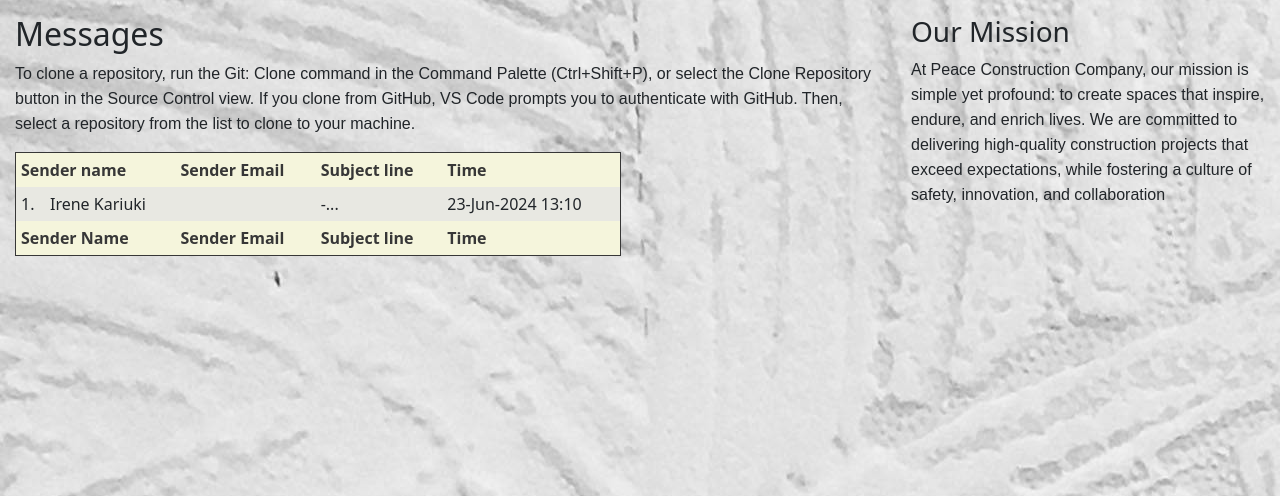
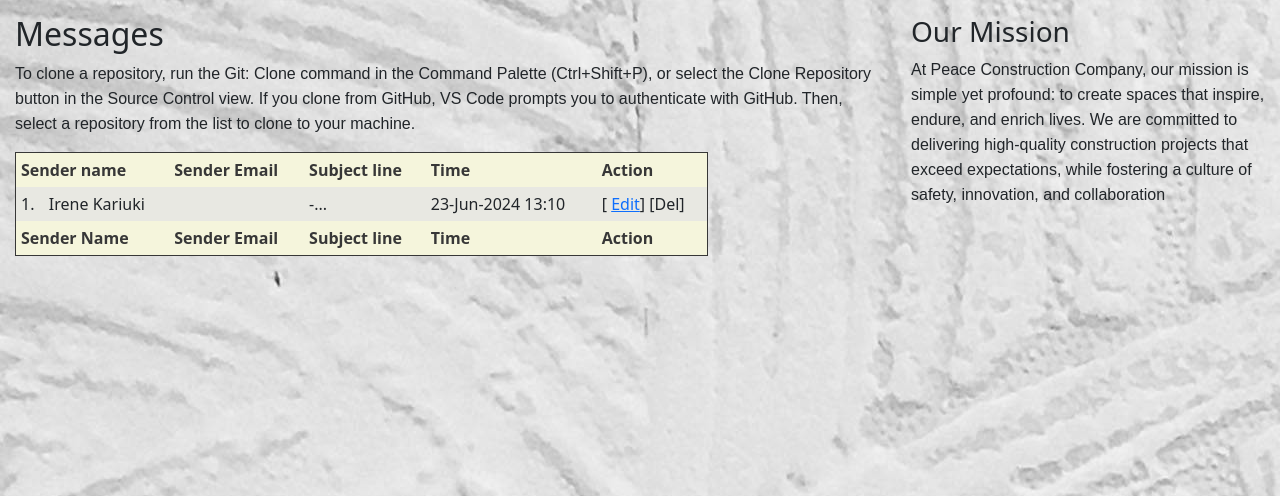
Before and after one commit to IreneWanjiruKariuki/project2, a PHP site: page /view_messages.php in a window 1280 px wide. Shown: the part 153-649 px from the top of the page. Run offline with PHP 8.4, Linux system fonts and the light colour scheme; data comes from the database, SQL or seed files in the repository; data that the repository does not hold is empty.

Commit message:
edit link in view messages

```diff
--- a/css.css/tableStyle.css
+++ b/css.css/tableStyle.css
@@ -1,7 +1,7 @@
 table{
     border: 1px solid #373737;
     border-collapse: collapse;
-    width: 70%;
+    width: 80%;
 }
 td{
     border: 1px solid #373737;
--- a/view_messages.php
+++ b/view_messages.php
@@ -24,6 +24,7 @@
                     <th>Sender Email</th>
                     <th>Subject line</th>
                     <th>Time</th>
+                    <th>Action</th>
                 </tr>
                 </thead>
                 <tbody>
@@ -46,6 +47,7 @@
                 <td><?php print $sel_msg_row["sender_email"]; ?></td>
                 <td><?php print "<strong>". $sel_msg_row["subject_line"] . '</strong> -' . substr($sel_msg_row["text_message"],0,20) . '...'; ?></td>
                 <td><?php print date("d-M-Y H:i", strtotime( $sel_msg_row["datecreated"])); ?></td>
+                <td> [ <a href="edit_mgs.php">Edit</a>] [Del]</td>
                </tr>
                <?php
               }
@@ -60,6 +62,7 @@
                     <th>Sender Email</th>
                     <th>Subject line</th>
                     <th>Time</th>
+                    <th>Action</th>
                 </tr>
                 </thead>
 
```
Also changed, not shown: edit_mgs.php (added).
